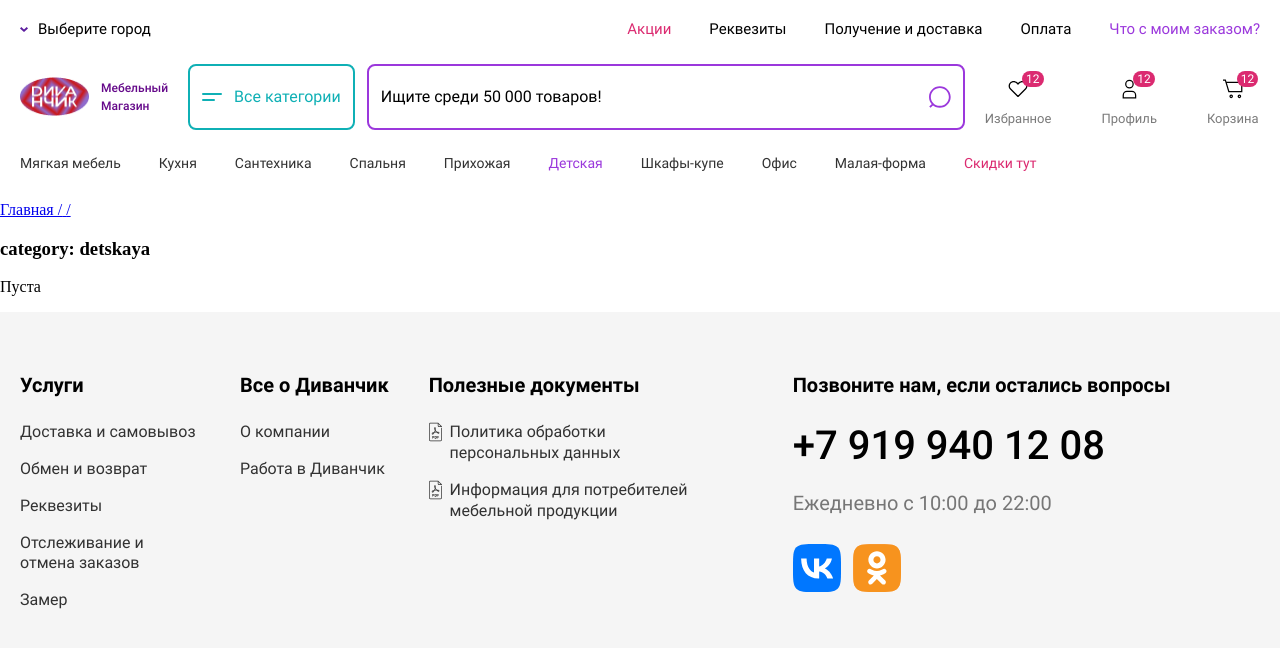
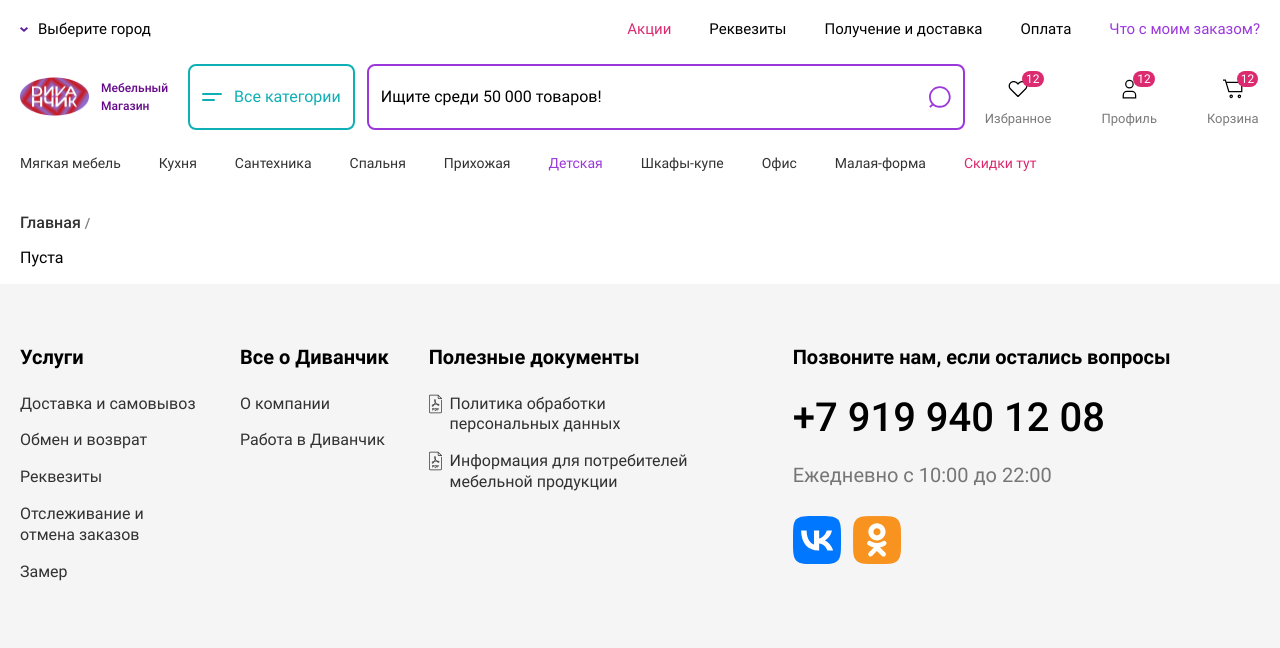
Before and after one commit to miketogo/divanchick-frontend, a React (Create React App) app: page /categories/detskaya in a window 1280 px wide. Shown: the top 648 px of the page. Built offline with nearby package versions, Linux system fonts and the light colour scheme.

Commit message:
test: much better styles

```diff
--- a/src/components/App/App.css
+++ b/src/components/App/App.css
@@ -1,4 +1,5 @@
 .app{
   max-width: 1920px;
   margin: 0 auto;
+  font-family: Roboto, Arial, sans-serif;
 }
--- a/src/components/App/App.js
+++ b/src/components/App/App.js
@@ -28,7 +28,13 @@
   },
   {
     name: 'Кухня',
-    link: 'kuhnya'
+    sub_catigories: [{
+      name: 'Модульные кухни',
+      link: 'kuhni-modulnie',
+      photo: 'https://i.ibb.co/2dW4mhz/image.png'
+    },],
+    link: 'kuhnya',
+
   },
   {
     name: 'Сантехника',
@@ -99,7 +105,7 @@
     },
     key_words: ['Диван', 'Монти', '156'],
     description: 'Диван тыры-пыры',
-    specifications:{
+    specifications: {
       width: 1000,
       height: 2000,
       length: 500,
@@ -123,7 +129,7 @@
     },
     key_words: ['Диван', 'Монти', '157'],
     description: 'Диван тыры-пыры',
-    specifications:{
+    specifications: {
       width: 1000,
       height: 2000,
       length: 500,
--- a/src/components/Category/Category.css
+++ b/src/components/Category/Category.css
@@ -0,0 +1,17 @@
+.category {
+  padding: 0 60px 0 60px;
+}
+
+@media (max-width: 1750px) {
+  .category {
+    padding: 0 20px 0 20px;
+  }
+}
+
+@media (max-width: 580px) {
+  .category {
+
+    padding: 0 12px 0 12px;
+  }
+
+}
--- a/src/components/Category/Category.js
+++ b/src/components/Category/Category.js
@@ -2,6 +2,7 @@
 import { Switch, useParams, useRouteMatch } from 'react-router';
 import { Route, Link } from 'react-router-dom';
 import SubCategory from '../SubCategory/SubCategory';
+import Crumbs from '../Сrumbs/Сrumbs'
 import './Category.css';
 
 
@@ -45,12 +46,20 @@
 
       <Switch>
         <Route exact path={`${url}/`}>
-          <div><Link to='/'>Главная /</Link><Link to={`${url}`}> {selectedCategory.name} /</Link></div>
-          <h3>category: {category}</h3>
+          <Crumbs links={[
+            {
+              name: 'Главная',
+              to: '/',
+            },
+            {
+              name: selectedCategory.name,
+              to: `${url}`,
+            },
+          ]} />
           {selectedCategory && selectedCategory.sub_catigories ? selectedCategory.sub_catigories.map((sub_category, i) => (
 
             <Link to={`${url}/${sub_category.link}`} key={`sub_category.name${i}`}>
-              <h3>sub category: {sub_category.name}</h3>
+              <h3>{sub_category.name}</h3>
               <img src={sub_category.photo} alt={sub_category.name} />
             </Link>
 
--- /dev/null
+++ b/src/components/ProductCard/ProductCard.css
@@ -0,0 +1,26 @@
+.product-card {
+  display: flex;
+  flex-direction: column;
+  background: #FFFFFF;
+  border: 1px solid #F8F8F8;
+  box-sizing: border-box;
+  border-radius: 28px;
+  text-decoration: none;
+  padding: 0 12px 32px;
+}
+
+.product-card__img {
+  margin: 90px auto 0;
+  width: 100%;
+}
+
+.product-card__name {
+  margin: 16px 0 0;
+  font-style: normal;
+  font-weight: 500;
+  font-size: 24px;
+  line-height: 150.02%;
+  /* identical to box height, or 36px */
+  /* colour/text/main */
+  color: #000000;
+}
--- /dev/null
+++ b/src/components/ProductCard/ProductCard.js
@@ -0,0 +1,24 @@
+import React from 'react'
+import { Link } from 'react-router-dom';
+
+import './ProductCard.css';
+
+
+
+
+
+function ProductCard(props) {
+
+  return (
+
+    <Link to={props.link} key={props.link} className='product-card'>
+      <img className='product-card__img' src={props.product.photos[0]} alt={props.product.name} />
+      {/* <h2>{props.product.name}</h2>
+      <h2>{props.product.price}</h2> */}
+      <h2 className='product-card__name'>{props.product.name}</h2>
+    </Link>
+
+  );
+}
+
+export default ProductCard;
--- a/src/components/ProductPage/ProductPage.css
+++ b/src/components/ProductPage/ProductPage.css
@@ -0,0 +1,12 @@
+.sub-category__products {
+  display: grid;
+  grid-template-columns: repeat(auto-fit, 436px);
+  grid-template-rows: 468px;
+  grid-auto-rows: 468px;
+  row-gap: 37px;
+  column-gap: 19px;
+
+  width: 100%;
+  align-items: center;
+  justify-items: center;
+}
--- a/src/components/ProductPage/ProductPage.js
+++ b/src/components/ProductPage/ProductPage.js
@@ -1,6 +1,9 @@
 import React, { useState } from 'react'
 import { useParams, useRouteMatch } from 'react-router';
-import { Link } from 'react-router-dom';
+
+
+import Crumbs from '../Сrumbs/Сrumbs'
+
 import './ProductPage.css';
 
 
@@ -30,15 +33,34 @@
   }, [url])
 
   return (
-    <div className="category">
-      <div><Link to='/'>Главная /</Link><Link to={`/categories/${props.category && props.category.link}`}> {props.category && props.category.name} /</Link><Link to={`/categories/${props.category && props.category.link}/${props.sub_category && props.sub_category.link}`}> {props.sub_category && props.sub_category.name} /</Link><Link to={`${url}`}>{selectedProduct && selectedProduct.name}</Link></div>
+    <div className="product-page">
+      <Crumbs links={[
+        {
+          name: 'Главная',
+          to: '/',
+        },
+        {
+          name: props.category && props.category.name,
+          to: `/categories/${props.category && props.category.link}`,
+        },
+        {
+          name: props.sub_category && props.sub_category.name,
+          to: `/categories/${props.category && props.category.link}/${props.sub_category && props.sub_category.link}`,
+        },
+        {
+          name: selectedProduct && selectedProduct.name,
+          to: `${url}`,
+        },
+
+      ]} />
       {selectedProduct &&
         <>
           <h2>{selectedProduct.name}</h2>
-          <p>{selectedProduct.description}</p>
+
           {selectedProduct.photos && selectedProduct.photos.map((photo, i) => (
             <img src={photo} alt={selectedProduct.name} key={photo} />
           ))}
+          <p>{selectedProduct.description}</p>
         </>}
 
     </div>
--- a/src/components/SubCategory/SubCategory.js
+++ b/src/components/SubCategory/SubCategory.js
@@ -1,7 +1,9 @@
 import React, { useState } from 'react'
 import { Switch, useParams, useRouteMatch } from 'react-router';
-import { Route, Link } from 'react-router-dom';
+import { Route } from 'react-router-dom';
+import ProductCard from '../ProductCard/ProductCard';
 import ProductPage from '../ProductPage/ProductPage';
+import Crumbs from '../Сrumbs/Сrumbs'
 import './SubCategory.css';
 
 
@@ -12,12 +14,12 @@
 
   let { sub_category } = useParams();
 
-  const [selectedSubCategory, setSelectedSubCategory] = useState('');
+
 
   const [filterdProducts, setFilterdProduct] = useState([]);
 
   React.useEffect(() => {
-    setSelectedSubCategory(sub_category)
+
 
     setFilterdProduct(props.products.filter((product) => {
       if (product.category.link === props.category.link && product.sub_category.link === sub_category) return true
@@ -34,22 +36,33 @@
   }, [url])
 
   return (
-    <div className="category">
+    <div className="sub-category">
 
       <Switch>
         <Route exact path={`${url}/`}>
-          <div><Link to='/'>Главная /</Link><Link to={`/categories/${props.category && props.category.link}`}> {props.category && props.category.name} /</Link><Link to={`${url}`}> {props.category && props.category.sub_catigories && props.category.sub_catigories.filter((item, i) => {
-            if (item.link === sub_category) return true
-            else return false
-          })[0].name} /</Link></div>
-          <h3>sub-category: {selectedSubCategory}</h3>
-          {filterdProducts && filterdProducts.map((product, i) => (
-            <Link to={`${url}/${product.link}`} key={`${url}/${product.link}`}>
-              <h2>{product.name}</h2>
-              <h2>{product.price}</h2>
-              <img src={product.photos[0]} alt={product.name} />
-            </Link>
-          ))}
+          <Crumbs links={[
+            {
+              name: 'Главная',
+              to: '/',
+            },
+            {
+              name: props.category && props.category.name,
+              to: `/categories/${props.category && props.category.link}`,
+            },
+            {
+              name: props.category && props.category.sub_catigories && props.category.sub_catigories.filter((item, i) => {
+                if (item.link === sub_category) return true
+                else return false
+              })[0].name,
+              to: `${url}`,
+            },
+          ]} />
+          <div className="sub-category__products">
+            {filterdProducts && filterdProducts.map((product, i) => (
+              <ProductCard link={`${url}/${product.link}`} product={product} />
+            ))}
+          </div>
+
         </Route>
         <Route path={`${url}/:product_name`}>
           <ProductPage filterdProducts={filterdProducts} category={props.category} sub_category={props.category && props.category.sub_catigories && props.category.sub_catigories.filter((item, i) => {
--- /dev/null
+++ b/src/components/Сrumbs/Сrumbs.css
@@ -0,0 +1,46 @@
+.crumbs {
+  margin: 12px 0 0;
+  display: flex;
+  flex-direction: row;
+}
+
+.crumbs__link-container {
+  display: flex;
+  flex-direction: row;
+  align-items: center;
+  margin: 0 4px 0 0;
+}
+.crumbs__link-container:last-of-type{
+  margin: 0;
+}
+
+.crumbs__link {
+  font-style: normal;
+  font-weight: 500;
+  font-size: 16px;
+  line-height: 130%;
+  /* identical to box height, or 21px */
+  /* colour/text/secondary */
+  color: #323232;
+  text-decoration: none;
+  margin: 0 4px 0 0;
+}
+
+.crumbs__link-separetor {
+  font-style: normal;
+  font-weight: 500;
+  font-size: 14px;
+  line-height: 130%;
+  /* or 18px */
+  /* colour/text/tetriary */
+  color: rgba(18, 18, 18, 0.56);
+  margin: 0;
+}
+
+.crumbs__link-container:last-of-type .crumbs__link-separetor{
+  display: none;
+}
+
+.crumbs__link-container:last-of-type .crumbs__link{
+  margin: 0;
+}
--- /dev/null
+++ b/src/components/Сrumbs/Сrumbs.js
@@ -0,0 +1,26 @@
+import React from 'react'
+import { Link } from 'react-router-dom';
+
+import './Сrumbs.css';
+
+
+
+
+
+function Сrumbs(props) {
+
+  return (
+
+    <div className='crumbs'>
+      {props.links && props.links.map((link, i) => (
+        <div className='crumbs__link-container'>
+          <Link className='crumbs__link' to={link.to}>{link.name}</Link>
+          <p className='crumbs__link-separetor'>/</p>
+        </div>
+      ))}
+    </div>
+
+  );
+}
+
+export default Сrumbs;
```
